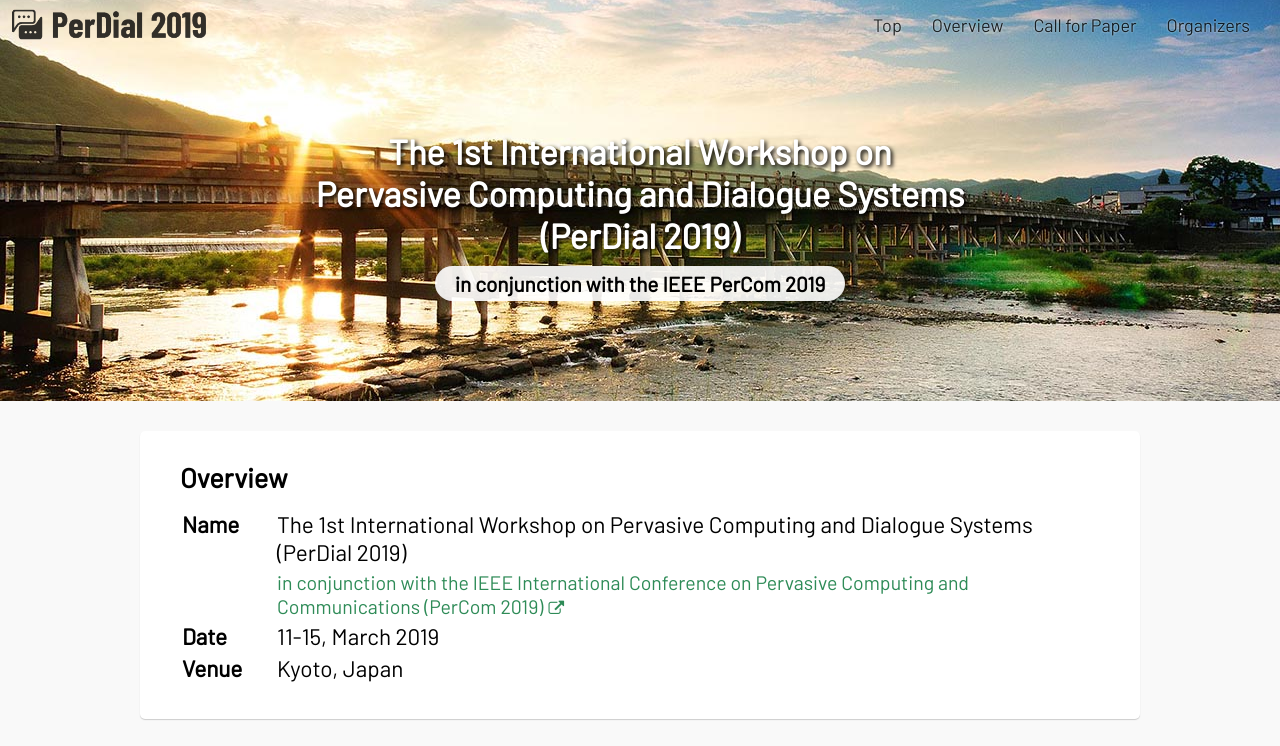
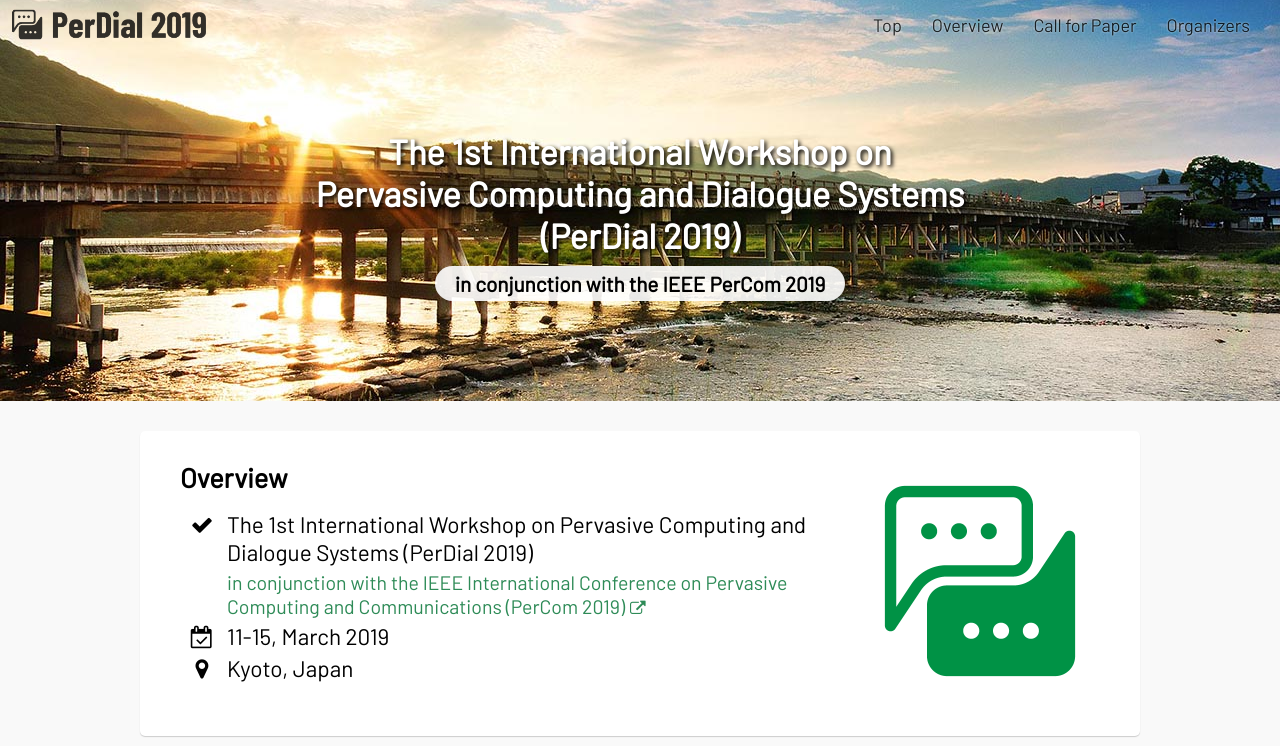
Before and after one commit to PerDial/perdial.github.io, a plain HTML site: page 2019/index.html in a window 1280 px wide. Shown: the top 746 px of the page. Drawn offline with nearby package versions, Linux system fonts and the light colour scheme.

Commit message:
update overview

```diff
--- a/2019/css/style.css
+++ b/2019/css/style.css
@@ -2,6 +2,11 @@
 * {
   padding: 0;
   margin: 0; }
+
+.clearfix::after {
+  content: "";
+  display: block;
+  clear: both; }
 
 html {
   font-family: 'Barlow', sans-serif;
@@ -139,15 +144,29 @@
     padding: 0; }
   section.main ul li {
     margin: 5px 0 0 30px; }
+  section.main img.overview-logo {
+    float: right;
+    width: 200px;
+    height: 200px;
+    padding: 20px; }
+    @media (max-width: 760px) {
+      section.main img.overview-logo {
+        width: 100px;
+        height: 100px;
+        padding: 10px; } }
+    @media (max-width: 550px) {
+      section.main img.overview-logo {
+        display: none; } }
   section.main dl.overview {
     font-size: 1.5rem; }
     section.main dl.overview dt {
       float: left;
-      width: 90px;
+      width: 40px;
       padding: 2px;
-      font-weight: bold; }
+      font-weight: bold;
+      text-align: center; }
     section.main dl.overview dd {
-      margin: 0 0 0 95px;
+      margin: 0 0 0 45px;
       padding: 2px; }
       section.main dl.overview dd.percom {
         font-size: 1.3rem; }
--- a/2019/index.html
+++ b/2019/index.html
@@ -26,14 +26,17 @@
       <small>in conjunction with the IEEE PerCom 2019</small></h1>
   </header>
 
-  <div id="overview">
+  <div id="overview" class="clearfix">
+    <img src="img/logo-orig.png" class="overview-logo">
     <h2>Overview</h2>
     <dl class="overview">
-      <dt>Name</dt>
-        <dd>The 1st International Workshop on Pervasive Computing and Dialogue Systems (PerDial 2019)</dd>
-        <dd class="percom"><a href="http://www.percom.org/">in conjunction with the IEEE International Conference on Pervasive Computing and Communications (PerCom 2019)</a></dd>
-      <dt>Date</dt><dd>11-15, March 2019</dd>
-      <dt>Venue</dt><dd>Kyoto, Japan</dd>
+      <dt><i class="fa fa-check"></i></dt>
+      <dd>The 1st International Workshop on Pervasive Computing and Dialogue Systems (PerDial 2019)</dd>
+      <dd class="percom"><a href="http://www.percom.org/">in conjunction with the IEEE International Conference on Pervasive Computing and Communications (PerCom 2019)</a></dd>
+      <dt><i class="fa fa-calendar-check-o"></i></dt>
+      <dd>11-15, March 2019</dd>
+      <dt><i class="fa fa-map-marker"></i></dt>
+      <dd>Kyoto, Japan</dd>
     </dl>
   </div>
 
```
Also changed, not shown: 2019/img/logo-orig.png (added).
